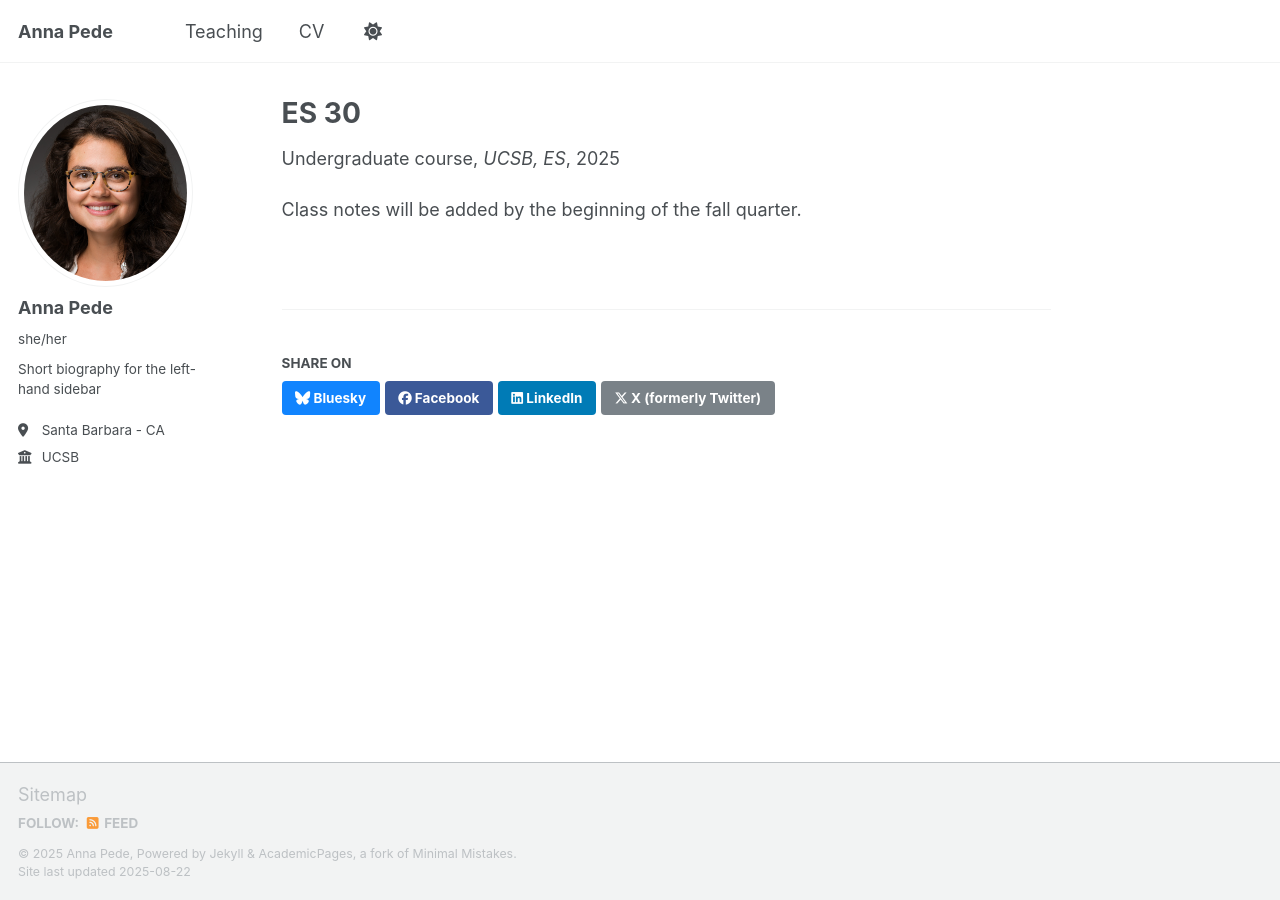
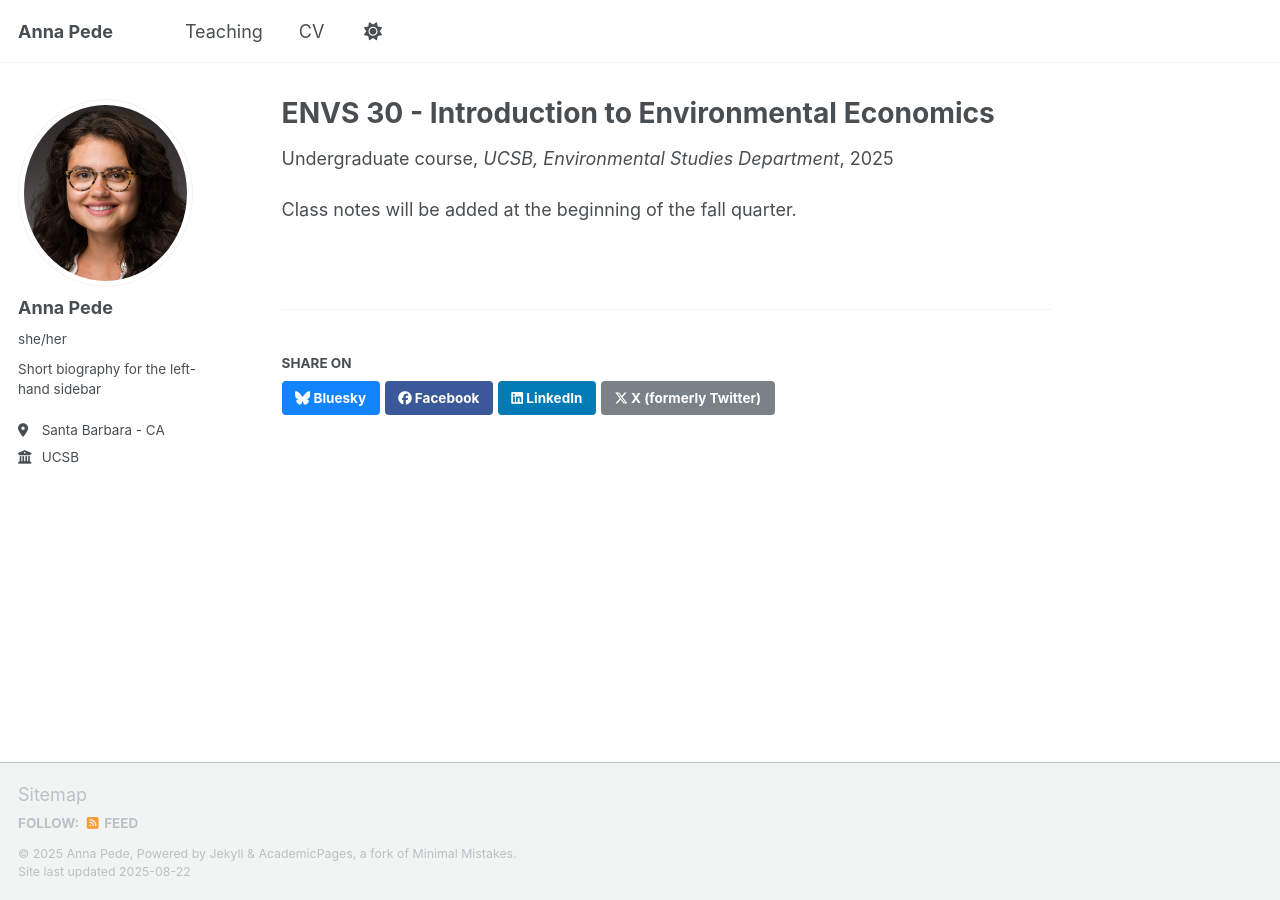
Before and after one commit to annapede/annapede.github.io, a Jekyll site: the page built from _teaching/2014-spring-teaching-1.md, in a window 1280 px wide. Built offline with Jekyll 4.4.1, drawn with Linux system fonts in a browser that asks for light colours; a script that is not in the unit is left out.

Commit message:
Update 2014-spring-teaching-1.md

```diff
--- a/_teaching/2014-spring-teaching-1.md
+++ b/_teaching/2014-spring-teaching-1.md
@@ -1,11 +1,11 @@
 ---
-title: "ES 30"
+title: "ENVS 30 - Introduction to Environmental Economics"
 collection: teaching
 type: "Undergraduate course"
 permalink: /teaching/2014-spring-teaching-1
-venue: "UCSB, ES"
+venue: "UCSB, Environmental Studies Department"
 date: 2025-09-20
 location: "Santa Barbara, USA"
 ---
 
-Class notes will be added by the beginning of the fall quarter.
+Class notes will be added at the beginning of the fall quarter.
```
